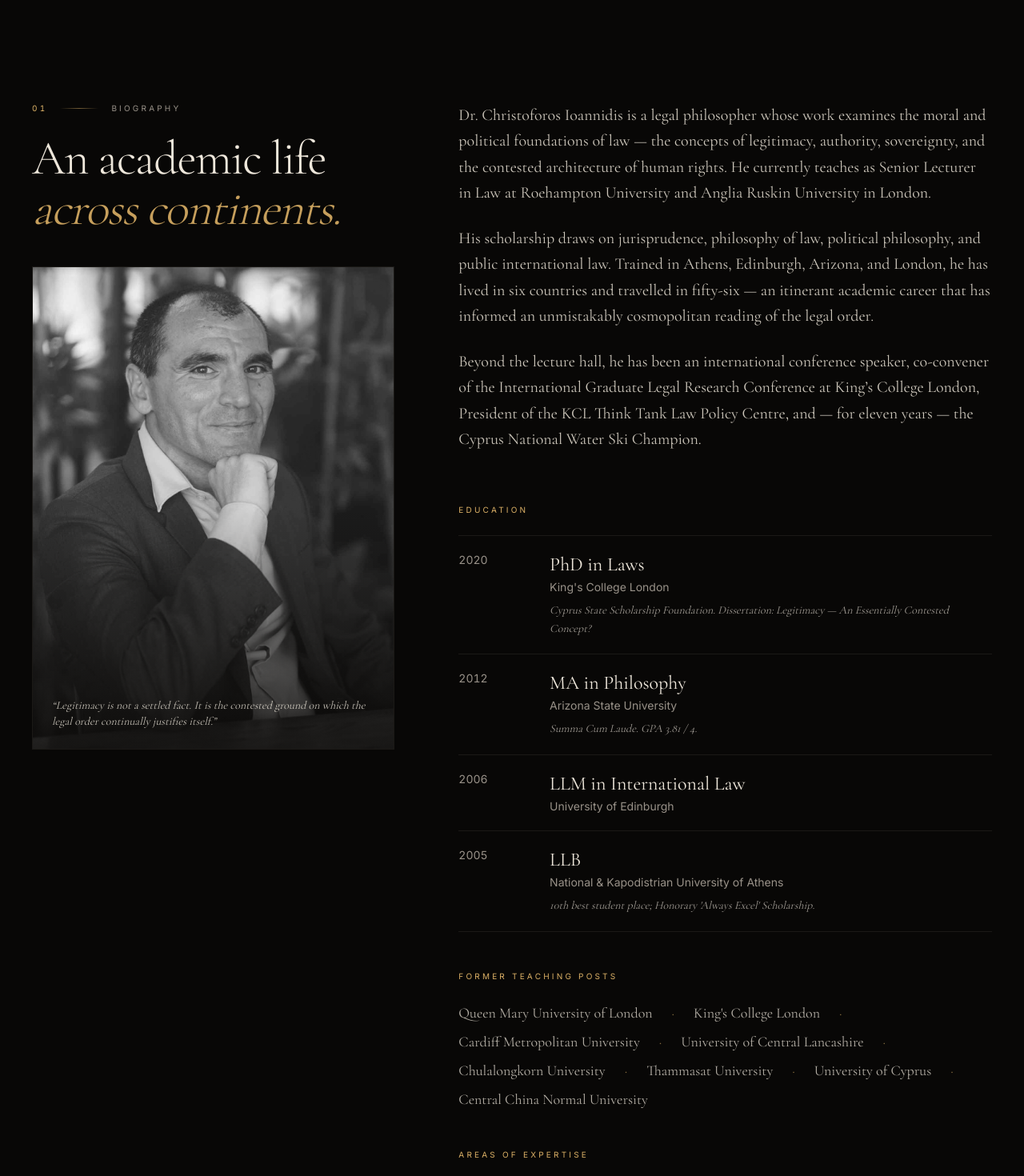
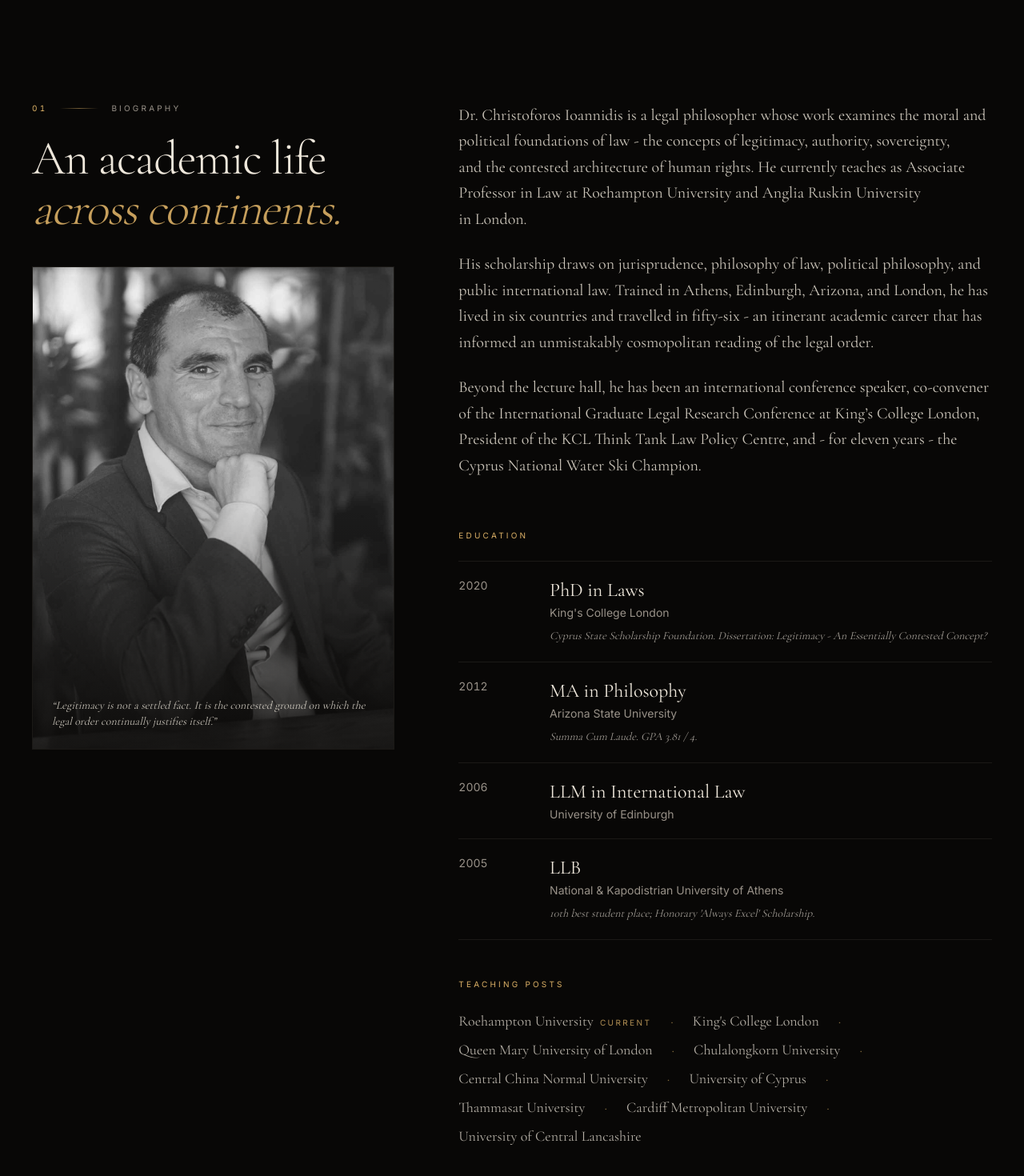
Before and after one commit to christoforosioannidis/v0-christoforosioannidis-com, a Next.js app: page / in a window 1280 px wide. Shown: the part 860-2330 px from the top of the page at 80% size. Built offline with nearby package versions, Linux system fonts and the light colour scheme.

Commit message:
Replace em/en dashes; update title to Associate Professor in Law; rerank Teaching Posts

```diff
--- a/components/about.tsx
+++ b/components/about.tsx
@@ -6,7 +6,7 @@ const education = [
     degree: "PhD in Laws",
     school: "King's College London",
     year: "2020",
-    note: "Cyprus State Scholarship Foundation. Dissertation: Legitimacy — An Essentially Contested Concept?",
+    note: "Cyprus State Scholarship Foundation. Dissertation: Legitimacy - An Essentially Contested Concept?",
   },
   {
     degree: "MA in Philosophy",
@@ -27,15 +27,18 @@ const education = [
   },
 ]
 
-const formerInstitutions = [
-  "Queen Mary University of London",
-  "King's College London",
-  "Cardiff Metropolitan University",
-  "University of Central Lancashire",
-  "Chulalongkorn University",
-  "Thammasat University",
-  "University of Cyprus",
-  "Central China Normal University",
+type TeachingPost = { name: string; current?: boolean }
+
+const teachingPosts: TeachingPost[] = [
+  { name: "Roehampton University", current: true },
+  { name: "King's College London" },
+  { name: "Queen Mary University of London" },
+  { name: "Chulalongkorn University" },
+  { name: "Central China Normal University" },
+  { name: "University of Cyprus" },
+  { name: "Thammasat University" },
+  { name: "Cardiff Metropolitan University" },
+  { name: "University of Central Lancashire" },
 ]
 
 export function About() {
@@ -74,17 +77,17 @@ export function About() {
             <div className="space-y-6 font-serif text-lg leading-relaxed text-foreground/85 md:text-xl">
               <p className="text-pretty">
                 Dr. Christoforos Ioannidis is a legal philosopher whose work
-                examines the moral and political foundations of law — the
+                examines the moral and political foundations of law - the
                 concepts of legitimacy, authority, sovereignty, and the
                 contested architecture of human rights. He currently teaches as
-                Senior Lecturer in Law at Roehampton University and Anglia
+                Associate Professor in Law at Roehampton University and Anglia
                 Ruskin University in London.
               </p>
               <p className="text-pretty">
                 His scholarship draws on jurisprudence, philosophy of law,
                 political philosophy, and public international law. Trained in
                 Athens, Edinburgh, Arizona, and London, he has lived in six
-                countries and travelled in fifty-six — an itinerant academic
+                countries and travelled in fifty-six - an itinerant academic
                 career that has informed an unmistakably cosmopolitan reading of
                 the legal order.
               </p>
@@ -92,7 +95,7 @@ export function About() {
                 Beyond the lecture hall, he has been an international conference
                 speaker, co-convener of the International Graduate Legal
                 Research Conference at King&rsquo;s College London, President of
-                the KCL Think Tank Law Policy Centre, and — for eleven years —
+                the KCL Think Tank Law Policy Centre, and - for eleven years -
                 the Cyprus National Water Ski Champion.
               </p>
             </div>
@@ -129,16 +132,23 @@ export function About() {
               </ul>
             </div>
 
-            {/* Former institutions */}
+            {/* Teaching posts */}
             <div className="mt-12">
               <h3 className="font-sans text-[10px] uppercase tracking-[0.32em] text-primary">
-                Former Teaching Posts
+                Teaching Posts
               </h3>
               <ul className="mt-6 flex flex-wrap gap-x-6 gap-y-2 font-serif text-base text-foreground/75 md:text-lg">
-                {formerInstitutions.map((inst, i) => (
-                  <li key={inst} className="flex items-center gap-6">
-                    <span>{inst}</span>
-                    {i < formerInstitutions.length - 1 && (
+                {teachingPosts.map((p, i) => (
+                  <li key={p.name} className="flex items-center gap-6">
+                    <span>
+                      {p.name}
+                      {p.current && (
+                        <span className="ml-2 font-sans text-[10px] uppercase tracking-[0.24em] text-primary/80">
+                          Current
+                        </span>
+                      )}
+                    </span>
+                    {i < teachingPosts.length - 1 && (
                       <span className="text-primary/60">·</span>
                     )}
                   </li>
@@ -164,7 +174,7 @@ export function About() {
                     key={x}
                     className="flex items-baseline gap-3 font-serif text-lg text-foreground/85"
                   >
-                    <span className="text-primary/70">—</span>
+                    <span className="text-primary/70">-</span>
                     {x}
                   </div>
                 ))}
--- a/components/contact.tsx
+++ b/components/contact.tsx
@@ -47,7 +47,7 @@ export function Contact() {
               >
                 <Linkedin className="h-4 w-4 text-primary" />
                 <span className="font-serif text-lg text-foreground transition-colors group-hover:text-primary">
-                  LinkedIn — Christoforos Ioannidis, PhD
+                  LinkedIn - Christoforos Ioannidis, PhD
                 </span>
               </a>
               <div className="flex items-center gap-4">
--- a/components/hero.tsx
+++ b/components/hero.tsx
@@ -32,7 +32,7 @@ export function Hero() {
           Est. London · Cyprus · Athens
         </span>
         <span className="hidden font-sans text-[10px] uppercase tracking-[0.32em] text-muted-foreground md:inline">
-          Vol. I — A Public Record
+          Vol. I - A Public Record
         </span>
       </div>
 
@@ -57,7 +57,7 @@ export function Hero() {
             <p className="mt-10 max-w-2xl text-pretty font-serif text-xl leading-relaxed text-foreground/80 md:text-2xl">
               A legal philosopher and academic working at the intersection of
               jurisprudence, international law, political philosophy, and human
-              rights — examining the foundations of legitimacy, sovereignty, and
+              rights - examining the foundations of legitimacy, sovereignty, and
               the order of civilizations.
             </p>
 
@@ -90,7 +90,7 @@ export function Hero() {
                 Currently
               </p>
               <p className="mt-3 font-serif text-lg italic leading-relaxed text-foreground/90">
-                Senior Lecturer in Law — Roehampton University &amp; Anglia
+                Associate Professor in Law - Roehampton University &amp; Anglia
                 Ruskin University, London.
               </p>
               <div className="mt-6 grid grid-cols-3 gap-4">
--- a/components/media.tsx
+++ b/components/media.tsx
@@ -31,14 +31,14 @@ const items: Item[] = [
     kind: "Forthcoming",
     title: "The Pseudo-Problem of Authority",
     outlet: "A book-length argument · in preparation",
-    year: "—",
+    year: "-",
     Icon: BookMarked,
   },
   {
     kind: "Forthcoming",
     title: "Long-form interviews & podcast appearances",
     outlet: "Conversations on jurisprudence, sovereignty & the philosophy of rights",
-    year: "—",
+    year: "-",
     Icon: Mic,
   },
 ]
--- a/components/publications.tsx
+++ b/components/publications.tsx
@@ -7,7 +7,7 @@ const publications = [
     type: "Doctoral Thesis",
     year: "2020",
     title: "Legitimacy: An Essentially Contested Concept?",
-    venue: "King's College London — PhD in Laws",
+    venue: "King's College London - PhD in Laws",
     href: "https://kclpure.kcl.ac.uk/portal/en/theses/legitimacy(264becc8-2005-4ca9-bd73-0e3d72eb48e7).html",
     image: "/manuscript.jpg",
     feature: true,
@@ -25,18 +25,18 @@ const publications = [
     year: "2012",
     title:
       "Can Kelsen's Legal Positivism Account for International Regime Change?",
-    venue: "Arizona State University — MA in Philosophy",
+    venue: "Arizona State University - MA in Philosophy",
     href: "https://repository.asu.edu/attachments/97595/content//tmp/package-ednG6y/Ioannidis_asu_0010N_12230.pdf",
   },
   {
     type: "Forthcoming",
-    year: "—",
+    year: "-",
     title: "The Pseudo-Problem of Authority",
     venue: "Working paper · in preparation",
   },
   {
     type: "Forthcoming",
-    year: "—",
+    year: "-",
     title:
       "State Sovereignty: An Essentially Contested Concept?",
     venue: "Working paper · in preparation",
--- a/components/research.tsx
+++ b/components/research.tsx
@@ -15,7 +15,7 @@ const themes = [
   {
     n: "III",
     title: "Human Rights & Moral Philosophy",
-    body: "Foundations, justifications, and the philosophical anthropology that makes the discourse of rights coherent — or impossible.",
+    body: "Foundations, justifications, and the philosophical anthropology that makes the discourse of rights coherent - or impossible.",
   },
   {
     n: "IV",
@@ -65,7 +65,7 @@ export function Research() {
           </div>
           <p className="text-pretty font-serif text-lg leading-relaxed text-foreground/75 lg:col-span-5">
             The research is structured around problems that refuse to be
-            solved once and for all — and that, for that reason, demand
+            solved once and for all - and that, for that reason, demand
             continual philosophical attention.
           </p>
         </div>
--- a/components/site-nav.tsx
+++ b/components/site-nav.tsx
@@ -42,7 +42,7 @@ export function SiteNav() {
         <a
           href="#top"
           className="group flex items-center gap-3"
-          aria-label="Dr. Christoforos Ioannidis — Home"
+          aria-label="Dr. Christoforos Ioannidis - Home"
         >
           <span className="font-serif text-lg italic tracking-wide text-foreground md:text-xl">
             C. Ioannidis
--- a/components/teaching.tsx
+++ b/components/teaching.tsx
@@ -10,31 +10,31 @@ type Post = {
 
 const posts: Post[] = [
   {
-    years: "Jul 2025 – Present",
+    years: "Jul 2025 - Present",
     institution: "Roehampton University",
     city: "London",
-    role: "Senior Lecturer in Law",
+    role: "Associate Professor in Law",
     modules: ["Equity & Trusts (Module Leader)"],
   },
   {
-    years: "Jul 2025 – Present",
+    years: "Jul 2025 - Present",
     institution: "Anglia Ruskin University",
     city: "London",
-    role: "Senior Lecturer in Law",
+    role: "Associate Professor in Law",
     modules: [
       "Public & EU Law (Module Leader)",
-      "Law of Obligations — Contract & Tort (Module Leader)",
+      "Law of Obligations - Contract & Tort (Module Leader)",
     ],
   },
   {
-    years: "Jan 2024 – Apr 2025",
+    years: "Jan 2024 - Apr 2025",
     institution: "Cardiff Metropolitan University",
     city: "Cardiff",
     role: "Lecturer in Law",
     modules: [
       "Contemporary Business & Consumer Protection Law",
       "Constitutional Law",
-      "Business Obligations — Contract & Tort",
+      "Business Obligations - Contract & Tort",
       "Research, Innovation & Enterprise",
       "Law in Practice & Digital Legal Innovation",
       "Applied Skills in Advocacy",
@@ -42,7 +42,7 @@ const posts: Post[] = [
     ],
   },
   {
-    years: "Jan 2023 – Jan 2024",
+    years: "Jan 2023 - Jan 2024",
     institution: "University of Central Lancashire",
     city: "Preston",
     role: "Lecturer in Law",
@@ -54,21 +54,21 @@ const posts: Post[] = [
     ],
   },
   {
-    years: "Dec 2021 – Dec 2022",
+    years: "Dec 2021 - Dec 2022",
     institution: "Thammasat University",
     city: "Bangkok",
     role: "Lecturer, English for Academic Purposes",
     modules: ["EAP Law", "EAP Political Science", "EAP Sociology & Anthropology"],
   },
   {
-    years: "Sep 2020 – Dec 2020",
+    years: "Sep 2020 - Dec 2020",
     institution: "University of Cyprus",
     city: "Nicosia",
     role: "Visiting Lecturer in Law & Philosophy",
     modules: ["Legal Ethics (Module Leader)", "Ancient Moral Philosophy (BSc Philosophy)"],
   },
   {
-    years: "Oct 2017 – Dec 2019",
+    years: "Oct 2017 - Dec 2019",
     institution: "Queen Mary University of London",
     city: "London",
     role: "Visiting Lecturer in Law",
@@ -82,7 +82,7 @@ const posts: Post[] = [
     modules: ["Law and Social Theory"],
   },
   {
-    years: "Jan 2016 – Sep 2017",
+    years: "Jan 2016 - Sep 2017",
     institution: "Central China Normal University",
     city: "Wuhan",
     role: "Lecturer in Law",
@@ -90,11 +90,11 @@ const posts: Post[] = [
       "International Human Rights Law",
       "International Commercial Law",
       "International Commercial Arbitration",
-      "Coach — Willem C. Vis East Moot Team (Hong Kong, 2016)",
+      "Coach - Willem C. Vis East Moot Team (Hong Kong, 2016)",
     ],
   },
   {
-    years: "Mar 2015 – Jan 2016",
+    years: "Mar 2015 - Jan 2016",
     institution: "Jianghan University",
     city: "Wuhan",
     role: "Lecturer in Law",
@@ -116,7 +116,7 @@ export function Teaching() {
             </h2>
           </div>
           <p className="text-pretty font-serif text-lg leading-relaxed text-foreground/75 lg:col-span-4">
-            Across the United Kingdom, China, Thailand, and Cyprus — at every
+            Across the United Kingdom, China, Thailand, and Cyprus - at every
             level from undergraduate law to MBA, GDL, MSc, and graduate
             philosophy.
           </p>
@@ -150,7 +150,7 @@ export function Teaching() {
                     key={m}
                     className="flex items-baseline gap-3 font-serif text-[15px] leading-relaxed text-foreground/80"
                   >
-                    <span className="text-primary/60">—</span>
+                    <span className="text-primary/60">-</span>
                     <span>{m}</span>
                   </li>
                 ))}
```
Also changed, not shown: app/layout.tsx (+4 -4 lines), components/conferences.tsx (+17 -17 lines), components/qualifications.tsx (+9 -9 lines).
